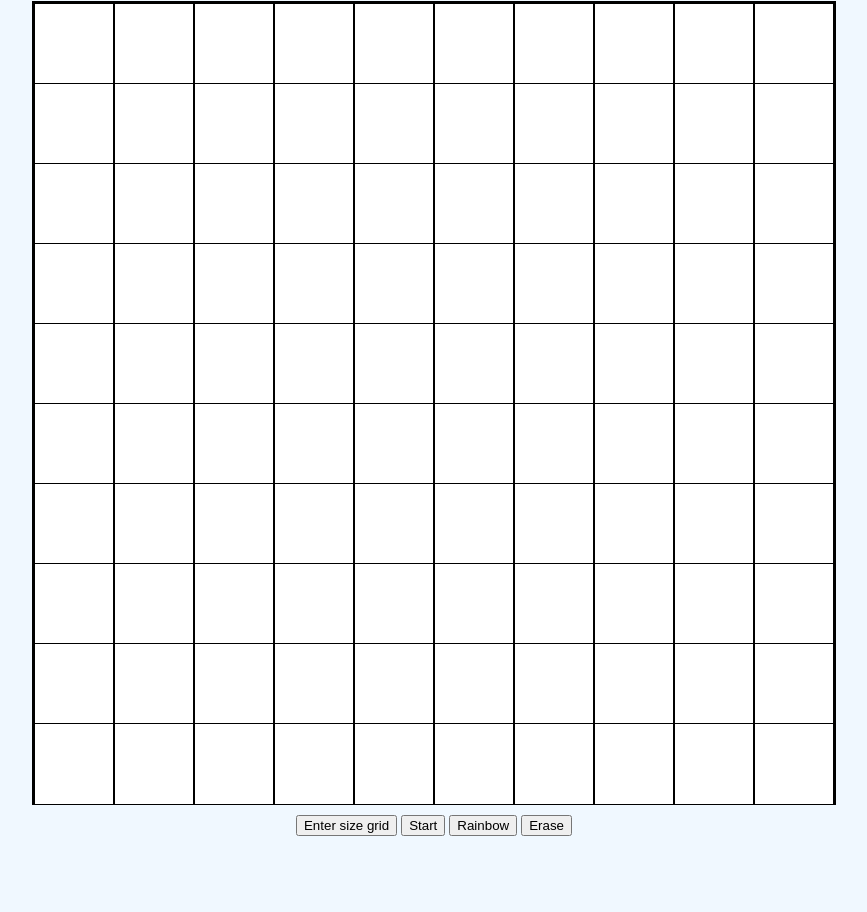
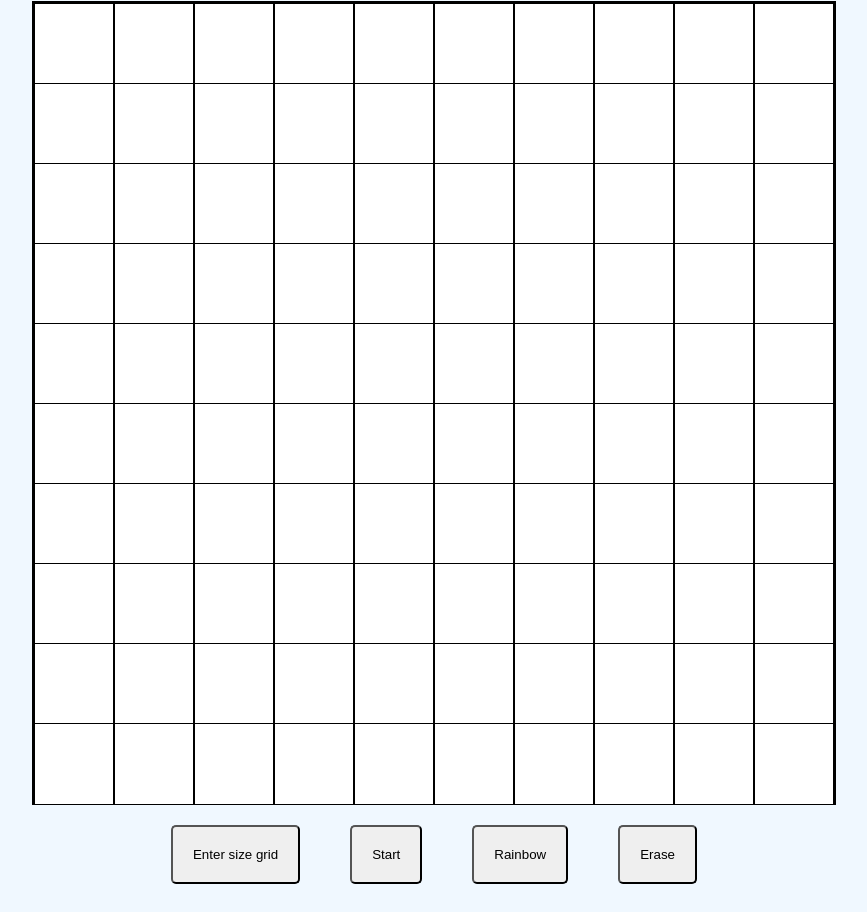
Before and after one commit to Nishant-cmd/Etch-a-Sketch, a plain HTML site: page index.html in a window 1280 px wide. Shown: the part 87-999 px from the top of the page, without its empty margins (206-1073 px from the left). Before the commit the page ends 941 px from the top, so only its background shows below. Drawn offline with Linux system fonts and the light colour scheme.

Commit message:
Fully working : Only need to work on some styles

```diff
--- a/index.html
+++ b/index.html
@@ -12,7 +12,7 @@
         <h1>Etch-a-Sketch</h1>
     <div class="container">
     </div>
-    <div class="buttons">
+    <div class="button-container">
     <button id="Grid-size">Enter size grid</button>
     <button id="Start">Start</button>
     <button id="Rainbow" >Rainbow</button>
--- a/style.css
+++ b/style.css
@@ -6,6 +6,7 @@ body{
     flex-direction: column;
     justify-content: center;
     align-items: center;
+
 }
 .container {
   height: 800px;
@@ -17,7 +18,7 @@ body{
 }
 h1{
     font-style: italic;
-    color:brown
+    color:brown;
 }
 .row {
   display: flex;
@@ -30,6 +31,15 @@ h1{
   background-color: white;
   border: 1px solid black;
 }
-.buttons{
+.button-container{
+  display: flex;
     margin: 10px;
+    padding: 10px;
+    gap: 50px;
+
 }
+button {
+  padding: 20px;
+  border-radius: 5px;
+  flex-shrink: 0;
+}
```
